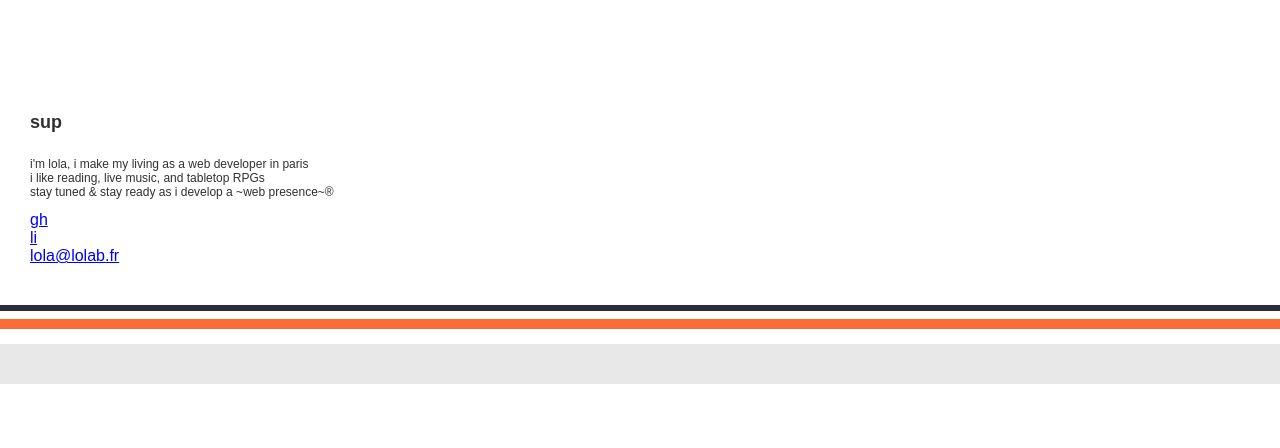
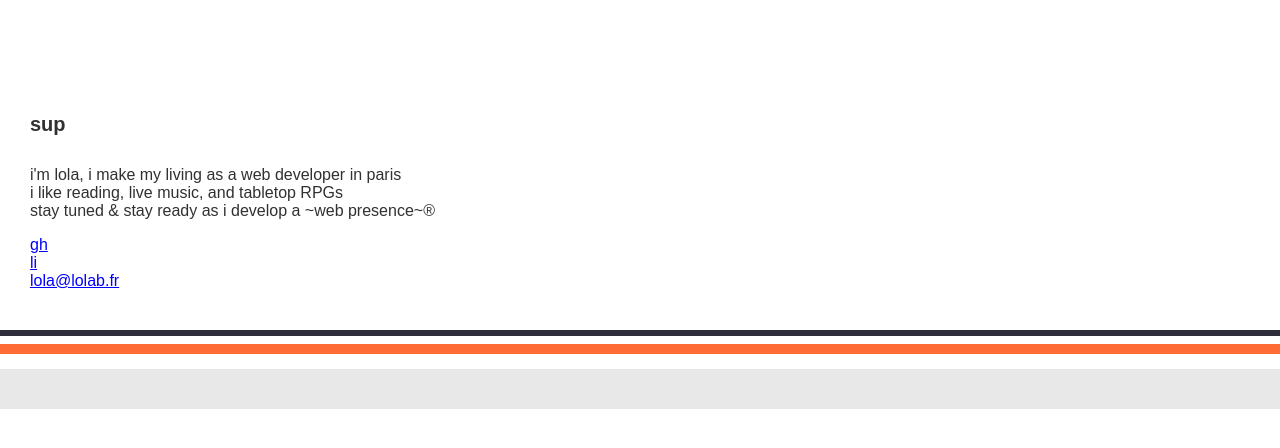
Before and after one commit to lolab-gh/lolab-gh.github.io, a plain HTML site: page index.html in a window 1280 px wide. Drawn offline with Linux system fonts and the light colour scheme.

Commit message:
larger font

```diff
--- a/styles.css
+++ b/styles.css
@@ -5,11 +5,11 @@ body {
 }
 
 h1 {
-  font-size: 18px;
+  font-size: 20px;
 }
 
 p {
-  font-size: 12px;
+  font-size: 16px;
 }
 
 a {
```
